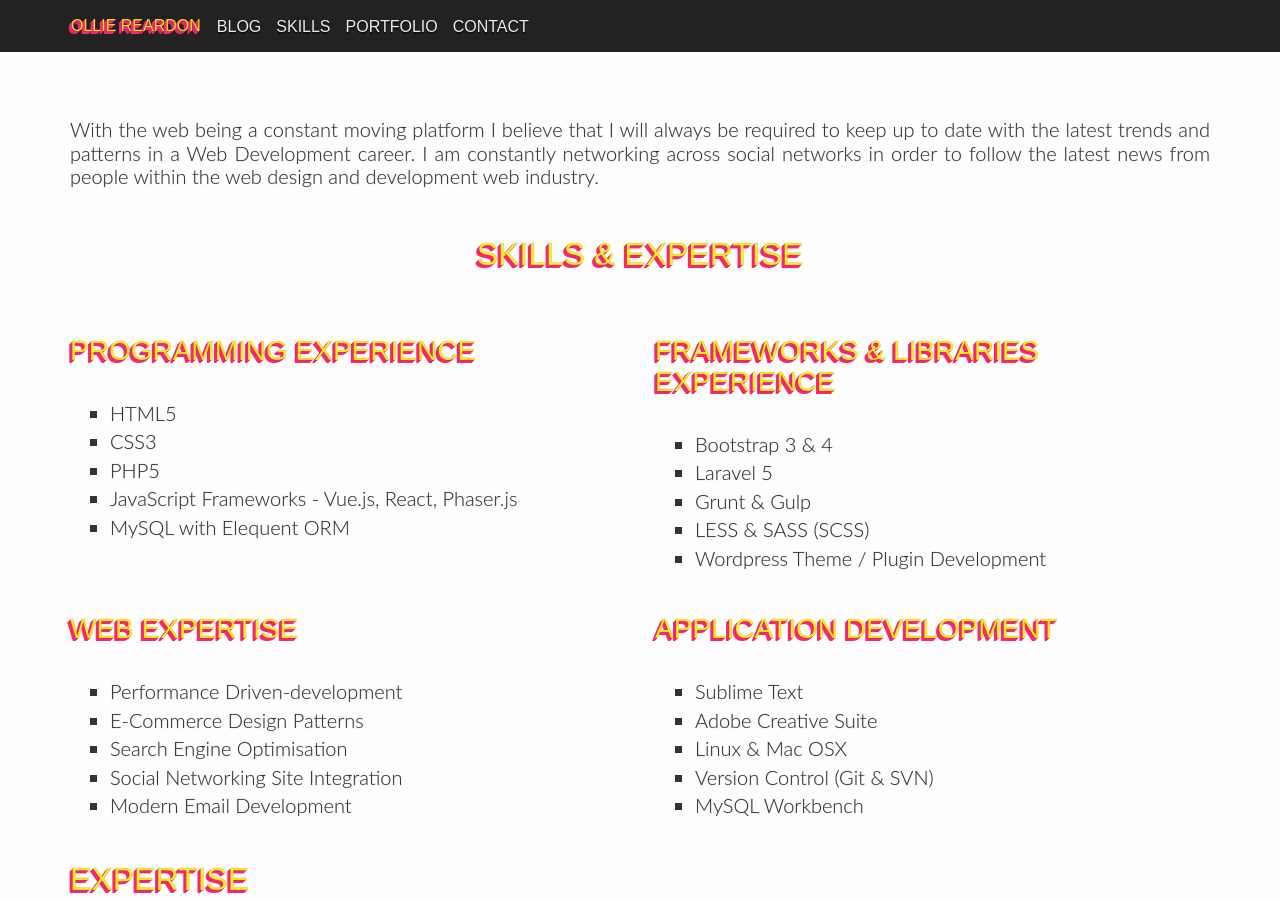
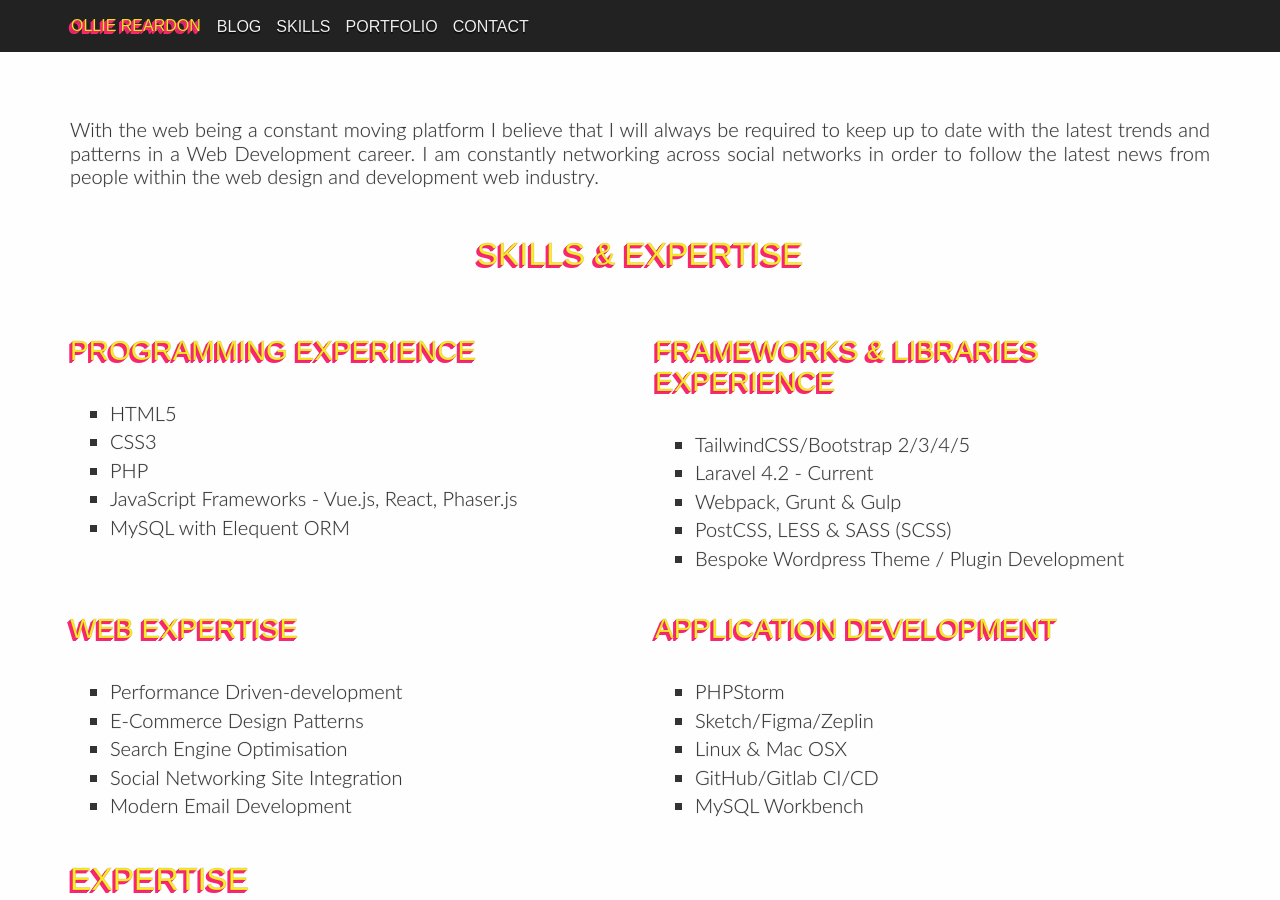
Before and after one commit to ojdon/ojdon.github.io, a Jekyll site: the page built from skills/index.html, in a window 1280 px wide and 900 px high. Built offline with Jekyll 4.4.1, drawn with Linux system fonts in a browser that asks for light colours.

Commit message:
Old skills

```diff
--- a/skills/index.html
+++ b/skills/index.html
@@ -8,12 +8,6 @@ description: Linux and OSX web developer with experience with multiple industry
 
             <p>With the web being a constant moving platform I believe that I will always be required to keep up to date with the latest trends and patterns in a Web Development career. I am constantly networking across social networks in order to follow the latest news from people within the web design and development web industry.</p>
 
-			<!--<h2 class="title text-center">
-                Qualifications
-            </h2>
-            <p>
-                I graduated from Staffordshire University in 2015 with a First class degree in Web Development. If you want to have a more in-depth look at my University grades, College BTEC grades or school GCSE results then please feel free to <a href="/contact/">contact me</a> and request for an electronic copy of my CV.
-            </p> !-->
 
 
 
@@ -27,7 +21,7 @@ description: Linux and OSX web developer with experience with multiple industry
                       <ul>
                         <li>HTML5</li>
                         <li>CSS3</li>
-                        <li>PHP5</li>
+                        <li>PHP</li>
                         <li>JavaScript Frameworks - Vue.js, React, Phaser.js</li>
                         <li>MySQL with Elequent ORM</li>
                       </ul>
@@ -35,11 +29,11 @@ description: Linux and OSX web developer with experience with multiple industry
 					<div class="col-sm-6">
 						<h3>Frameworks &amp; Libraries Experience</h3>
 						<ul>
-							<li>Bootstrap 3 & 4</li>
-							<li>Laravel 5</li>
-							<li>Grunt &amp; Gulp</li>
-							<li>LESS &amp; SASS (SCSS)</li>
-							<li>Wordpress Theme / Plugin Development</li>
+							<li>TailwindCSS/Bootstrap 2/3/4/5</li>
+							<li>Laravel 4.2 - Current</li>
+							<li>Webpack, Grunt &amp; Gulp</li>
+							<li>PostCSS, LESS &amp; SASS (SCSS)</li>
+							<li>Bespoke Wordpress Theme / Plugin Development</li>
 						</ul>
 					</div>
 
@@ -58,10 +52,10 @@ description: Linux and OSX web developer with experience with multiple industry
                 	<div class="col-sm-6">
                       <h3>Application Development</h3>
                       <ul>
-                        <li>Sublime Text</li>
-                        <li>Adobe Creative Suite</li>
+                        <li>PHPStorm</li>
+                        <li>Sketch/Figma/Zeplin</li>
                         <li>Linux &amp; Mac OSX</li>
-                        <li>Version Control (Git &amp; SVN)</li>
+                        <li>GitHub/Gitlab CI/CD</li>
                         <li>MySQL Workbench</li>
                       </ul>
                     </div>
```
